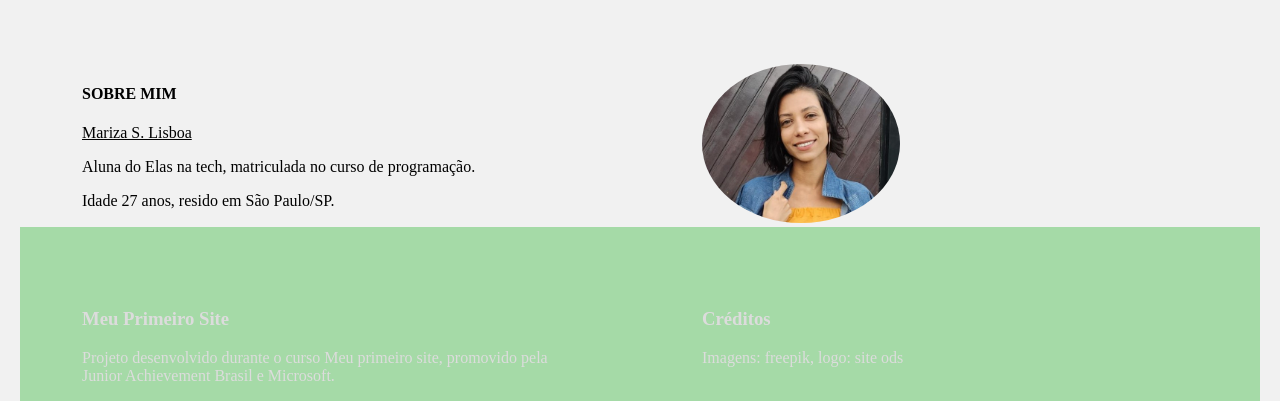
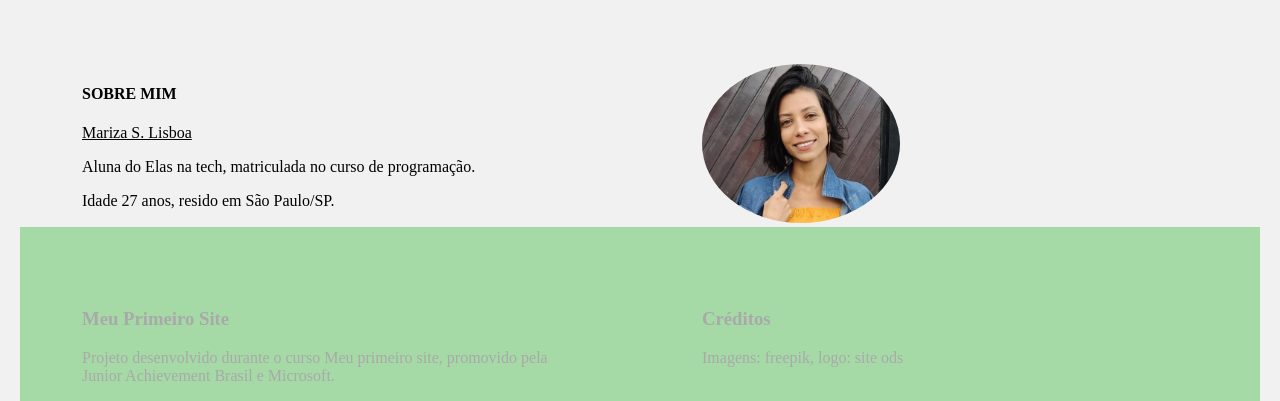
Before and after one commit to Mrzlisboa/meuprimeirosite, a plain HTML site: page index.html in a window 1280 px wide. Shown: the part 4408-4809 px from the top of the page. Drawn offline with Linux system fonts and the light colour scheme.

Commit message:
Update estilo.css

```diff
--- a/estilo.css
+++ b/estilo.css
@@ -98,7 +98,7 @@ li:hover{
 footer{
     background-color: rgb(165, 218, 167);
     float: left;
-    color: Gainsboro;
+    color: DarkGray;
     width: 100%;
     height: 20%;
 }
```
